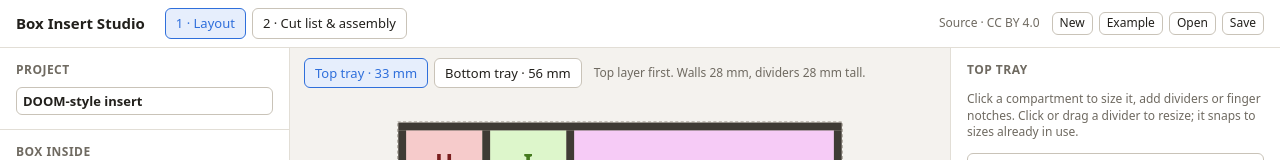
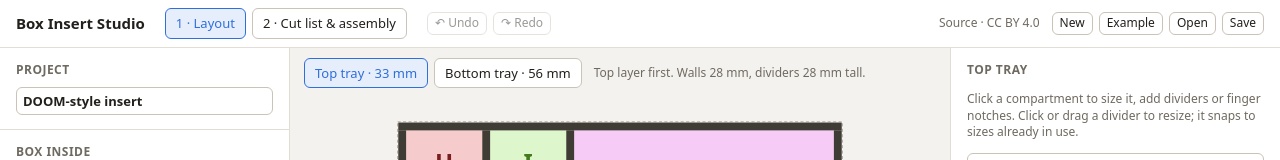
Before and after one commit to 5argon/box-insert-studio, a Svelte app: page / in a window 1280 px wide. Shown: the top 160 px of the page. Built offline with nearby package versions, Linux system fonts and the light colour scheme.

Commit message:
Undo and redo
Every project change is recorded as a snapshot. Clicks start new steps; a drag
or a burst of typing merges into one. Header buttons plus Cmd/Ctrl+Z and
Shift+Cmd+Z / Ctrl+Y; text fields keep their own undo while focused. New,
Example and Open can be undone too.

```diff
--- a/src/App.svelte
+++ b/src/App.svelte
@@ -9,6 +9,7 @@
   import Report from './lib/Report.svelte';
   import SectionInspector from './lib/SectionInspector.svelte';
   import SplitInspector from './lib/SplitInspector.svelte';
+  import { breakStep, recordProject, redo, undo, undoState } from './lib/history.svelte';
   import { download, persist, replaceProject, slug, studio, type Selection } from './lib/state.svelte';
 
   const solved = $derived(solveProject(studio.project));
@@ -20,6 +21,31 @@
     const id = setTimeout(() => persist(snapshot), 300);
     return () => clearTimeout(id);
   });
+
+  // Every change to the project goes into the undo history.
+  $effect(() => {
+    recordProject(JSON.stringify($state.snapshot(studio.project)));
+  });
+
+  const mac = typeof navigator !== 'undefined' && /Mac|iPhone|iPad/.test(navigator.platform);
+  const undoKeys = mac ? '⌘Z' : 'Ctrl+Z';
+  const redoKeys = mac ? '⇧⌘Z' : 'Ctrl+Y';
+
+  /** ⌘Z / Ctrl+Z undo, ⇧⌘Z / Ctrl+Shift+Z / Ctrl+Y redo. Text fields keep their own undo. */
+  function keydown(e: KeyboardEvent) {
+    if (!(e.metaKey || e.ctrlKey) || e.altKey) return;
+    const target = e.target as HTMLElement | null;
+    const typing = target?.closest('textarea, select, [contenteditable="true"]') || (target instanceof HTMLInputElement && !['checkbox', 'radio', 'button'].includes(target.type));
+    if (typing) return;
+    const key = e.key.toLowerCase();
+    if (key === 'z' && !e.shiftKey) {
+      e.preventDefault();
+      undo();
+    } else if ((key === 'z' && e.shiftKey) || key === 'y') {
+      e.preventDefault();
+      redo();
+    }
+  }
 
   const layer = $derived(studio.project.layers.find((l) => l.id === studio.layerId) ?? studio.project.layers[studio.project.layers.length - 1]);
   const solvedLayer = $derived(solved.layers.find((l) => l.layer.id === layer.id)!);
@@ -67,6 +93,8 @@
   }
 </script>
 
+<svelte:window onkeydown={keydown} onpointerdowncapture={breakStep} />
+
 <div class="app">
   <header class="no-print">
     <div class="brand">Box Insert Studio</div>
@@ -76,6 +104,10 @@
         2 · Cut list &amp; assembly{errorCount ? ` (${errorCount} problem${errorCount === 1 ? '' : 's'})` : ''}
       </button>
     </nav>
+    <div class="history">
+      <button class="small" onclick={undo} disabled={!undoState.canUndo} title="Undo ({undoKeys})" aria-label="Undo">↶ Undo</button>
+      <button class="small" onclick={redo} disabled={!undoState.canRedo} title="Redo ({redoKeys})" aria-label="Redo">↷ Redo</button>
+    </div>
     <div class="file">
       <a class="credit" href="https://github.com/5argon/box-insert-studio" target="_blank" rel="noopener">Source · CC BY 4.0</a>
       <button class="small" onclick={newProject} title="Empty insert, keeping the box size and material settings">New</button>
@@ -163,6 +195,10 @@
     font-size: 15px;
   }
   nav {
+    display: flex;
+    gap: 6px;
+  }
+  .history {
     display: flex;
     gap: 6px;
   }
--- /dev/null
+++ b/src/core/history.ts
@@ -0,0 +1,66 @@
+/**
+ * Undo/redo over serialized project states. Every change is recorded; a change that follows the
+ * previous one quickly and without a step break (a drag in progress, a burst of typing) is merged
+ * into the same undo step. Call `breakStep()` on each new user gesture, such as a click.
+ */
+export class History {
+  private past: string[] = [];
+  private future: string[] = [];
+  private current: string | undefined;
+  private lastAt = -Infinity;
+  private pendingBreak = true;
+
+  constructor(
+    private readonly limit = 100,
+    private readonly coalesceMs = 600,
+  ) {}
+
+  /** Record the latest state. Recording the state just restored by undo/redo is a no-op. */
+  record(state: string, now: number) {
+    if (this.current === undefined) {
+      this.current = state;
+      return;
+    }
+    if (state === this.current) return;
+    const merge = !this.pendingBreak && now - this.lastAt < this.coalesceMs && this.past.length > 0;
+    if (!merge) {
+      this.past.push(this.current);
+      if (this.past.length > this.limit) this.past.shift();
+    }
+    this.future = [];
+    this.current = state;
+    this.lastAt = now;
+    this.pendingBreak = false;
+  }
+
+  /** The next change starts a new undo step. */
+  breakStep() {
+    this.pendingBreak = true;
+  }
+
+  undo(): string | undefined {
+    const prev = this.past.pop();
+    if (prev === undefined) return undefined;
+    this.future.push(this.current!);
+    this.current = prev;
+    this.pendingBreak = true;
+    return prev;
+  }
+
+  redo(): string | undefined {
+    const next = this.future.pop();
+    if (next === undefined) return undefined;
+    this.past.push(this.current!);
+    this.current = next;
+    this.pendingBreak = true;
+    return next;
+  }
+
+  get canUndo() {
+    return this.past.length > 0;
+  }
+
+  get canRedo() {
+    return this.future.length > 0;
+  }
+}
--- /dev/null
+++ b/src/lib/history.svelte.ts
@@ -0,0 +1,41 @@
+import { History } from '../core/history';
+import type { Project } from '../core/types';
+import { studio } from './state.svelte';
+
+const history = new History();
+
+/** Reactive mirror of what the history can do, for the buttons. */
+export const undoState = $state({ canUndo: false, canRedo: false });
+
+function sync() {
+  undoState.canUndo = history.canUndo;
+  undoState.canRedo = history.canRedo;
+}
+
+export function recordProject(json: string) {
+  history.record(json, performance.now());
+  sync();
+}
+
+/** Call on each new gesture (a click, a drag start) so it becomes its own undo step. */
+export function breakStep() {
+  history.breakStep();
+}
+
+function apply(json: string) {
+  const project = JSON.parse(json) as Project;
+  studio.project = project;
+  if (!project.layers.some((l) => l.id === studio.layerId)) studio.layerId = project.layers[project.layers.length - 1]?.id ?? '';
+}
+
+export function undo() {
+  const state = history.undo();
+  if (state) apply(state);
+  sync();
+}
+
+export function redo() {
+  const state = history.redo();
+  if (state) apply(state);
+  sync();
+}
```
Also changed, not shown: 2 other files (tests, documents, lock files or other folders).
